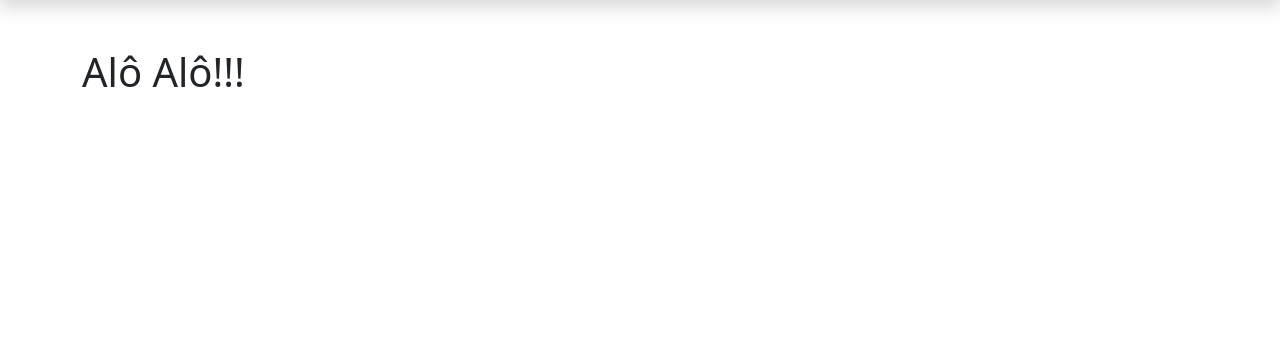
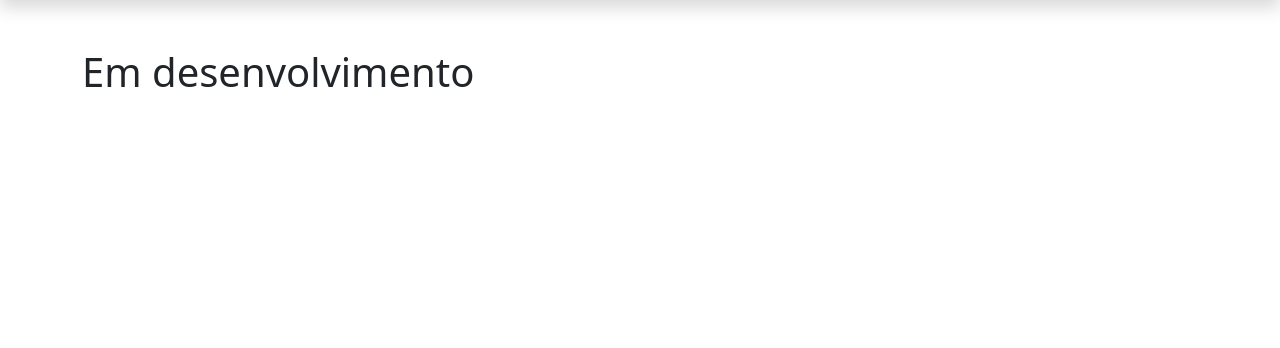
Before and after one commit to edgartf3/djangoTutorial, a Django app: page /polls/new in a window 1280 px wide. Shown: the part 72-420 px from the top of the page. Run offline with Django 4.2, Linux system fonts and the light colour scheme; some libraries are stand-ins or nearby versions.

Commit message:
Modificando para python 3.10

```diff
--- a/src/polls/templates/polls/new.html
+++ b/src/polls/templates/polls/new.html
@@ -5,5 +5,5 @@
 {% endblock %}
 
 {% block content %}
-<h1>Alô Alô!!!</h1>
+<h1>Em desenvolvimento</h1>
 {% endblock %}
```
Also changed, not shown: 1 other file.
